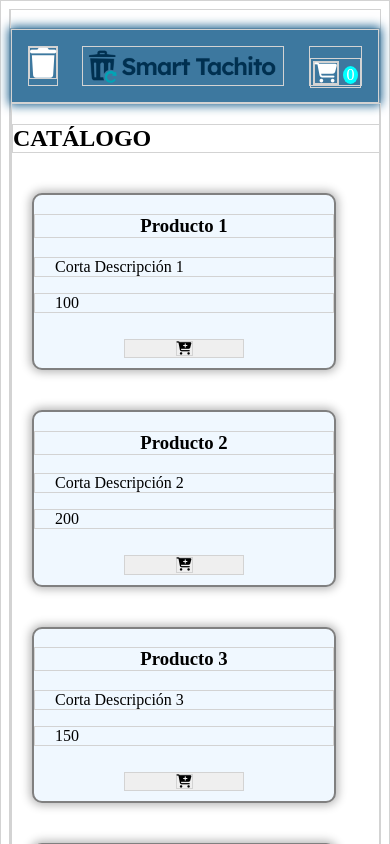
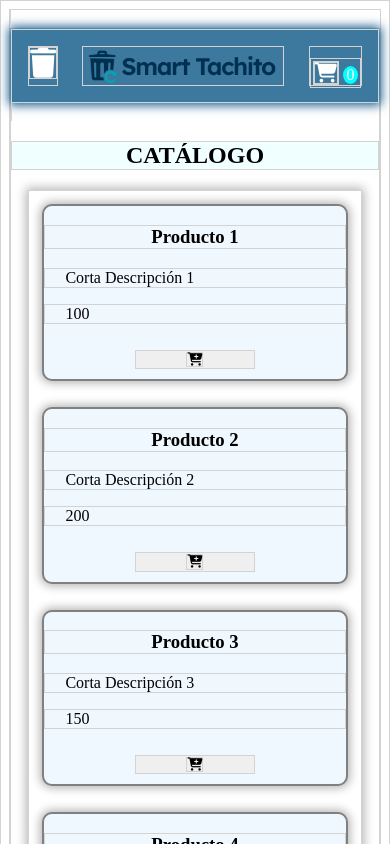
Before and after one commit to jorgektch/desconfigurados-sac, an Angular app in the folder desarrollo/fuentes/frontend/e-smarttachito/: page /catalogo in a window 390 px wide. Shown: the top 844 px of the page. Built offline with nearby package versions, Linux system fonts and the light colour scheme.

Commit message:
actualizacion[frontend-catalogo]: catalogo responsive

```diff
--- a/desarrollo/fuentes/frontend/e-smarttachito/src/app/app.component.css
+++ b/desarrollo/fuentes/frontend/e-smarttachito/src/app/app.component.css
@@ -1,11 +1,5 @@
 
-app-catalogo {
-    display: inline-block;
-    justify-content: center;
-    gap: 20px;
 
-    width: 100%;
-}
 
 app-header {
     display: flex;
--- a/desarrollo/fuentes/frontend/e-smarttachito/src/catalogo/catalogo.component.css
+++ b/desarrollo/fuentes/frontend/e-smarttachito/src/catalogo/catalogo.component.css
@@ -1,16 +1,42 @@
+.titulo {
+    text-align: center;
+    background-color: azure;
+}
+
+.contenedor-catalogo-productos {
+    display: flex;
+    flex-wrap: wrap;
+    width: 90%;
+    margin: 0 auto;
+
+    box-shadow: 0px 0px 10px 2px rgba(0, 0, 0, 0.3);
+}
+
 .contenedor-producto {
     background-color: aliceblue;
-    margin: 20px;
+
     border-radius: 10px;
     border: solid 2px gray;
 
     display: inline-block;
 
-    min-width: 300px;
+    box-shadow: 0px 0px 10px 2px rgba(0, 0, 0, 0.3);
 
-    box-shadow: 0px 0px 10px 2px rgba(0, 0, 0, 0.3);
+    flex-basis: calc(33.33% - 30px);
+    margin: 13px;
 }
 
+@media screen and (max-width: 1200px) {
+    .contenedor-producto {
+        flex-basis: calc(50% - 30px);
+    }
+}
+
+@media screen and (max-width: 768px) {
+    .contenedor-producto {
+        flex-basis: calc(100% - 30px);
+    }
+}
 
 .nombre {
     text-align: center;
--- a/desarrollo/fuentes/frontend/e-smarttachito/src/catalogo/catalogo.component.html
+++ b/desarrollo/fuentes/frontend/e-smarttachito/src/catalogo/catalogo.component.html
@@ -1,4 +1,5 @@
-<h2>CATÁLOGO</h2>
+<h2 class="titulo">CATÁLOGO</h2>
+<div class="contenedor-catalogo-productos">
     <div *ngFor="let producto of productos" class="contenedor-producto">
         <h3 class="nombre">{{producto.nombre}}</h3>
         <p>{{producto.descripcionCorta}}</p>
@@ -7,3 +8,4 @@
             <i class="fa-solid fa-cart-plus"></i>
         </button>
     </div>
+</div>
--- a/desarrollo/fuentes/frontend/e-smarttachito/src/catalogo/catalogo.component.ts
+++ b/desarrollo/fuentes/frontend/e-smarttachito/src/catalogo/catalogo.component.ts
@@ -11,6 +11,7 @@ import { NgFor } from '@angular/common';
 })
 export class CatalogoComponent implements OnInit {
 
+  // esta lista almacenará los productos en el catálogo
   productos: Producto[] = [];
 
   constructor() {
```
Lines whose indentation alone changed are shown as unchanged.
